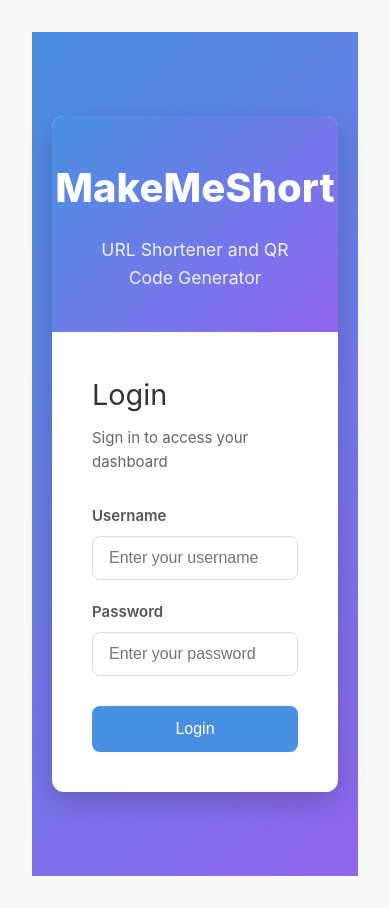
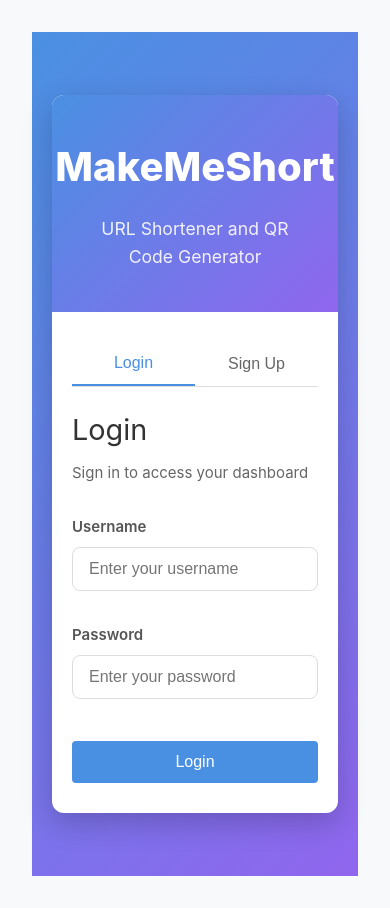
Before and after one commit to anurag2361/makemeshort-frontend, a Vue app: page /login in a window 390 px wide. Built offline with nearby package versions, Linux system fonts and the light colour scheme; the HTML template or start-up script is replaced by a standard one.

Commit message:
signup api

```diff
--- a/src/App.vue
+++ b/src/App.vue
@@ -12,7 +12,7 @@
         <router-link to="/qr-generator">Create QR</router-link>
         <router-link to="/qr-codes">QR Codes</router-link>
         <router-link to="/analytics">Analytics</router-link>
-        <router-link to="/users">Users</router-link>
+        <!-- <router-link to="/users">Users</router-link> -->
 
         <a href="#" @click.prevent="logout" class="logout-link">Logout</a>
       </div>
--- a/src/components/LoginView.vue
+++ b/src/components/LoginView.vue
@@ -7,15 +7,33 @@
       </div>
 
       <div class="form-container">
+        <!-- Add tabs for login/signup -->
+        <div class="auth-tabs">
+          <button
+            @click="activeTab = 'login'"
+            :class="['tab-button', { active: activeTab === 'login' }]"
+          >
+            Login
+          </button>
+          <button
+            @click="activeTab = 'signup'"
+            :class="['tab-button', { active: activeTab === 'signup' }]"
+          >
+            Sign Up
+          </button>
+        </div>
+
+        <!-- Login Form -->
+        <div v-if="activeTab === 'login'">
           <h2>Login</h2>
           <p class="subtitle">Sign in to access your dashboard</p>
 
           <form @submit.prevent="handleLogin" class="login-form">
             <div class="form-group">
-            <label for="username">Username</label>
+              <label for="login-username">Username</label>
               <input
-              id="username"
-              v-model="username"
+                id="login-username"
+                v-model="loginForm.username"
                 type="text"
                 placeholder="Enter your username"
                 :disabled="isLoading"
@@ -24,10 +42,10 @@
             </div>
 
             <div class="form-group">
-            <label for="password">Password</label>
+              <label for="login-password">Password</label>
               <input
-              id="password"
-              v-model="password"
+                id="login-password"
+                v-model="loginForm.password"
                 type="password"
                 placeholder="Enter your password"
                 :disabled="isLoading"
@@ -45,6 +63,70 @@
             </button>
           </form>
         </div>
+
+        <!-- Signup Form -->
+        <div v-else>
+          <h2>Create Account</h2>
+          <p class="subtitle">Sign up to start using MakeMeShort</p>
+
+          <form @submit.prevent="handleSignup" class="signup-form">
+            <div class="form-group">
+              <label for="signup-username">Username</label>
+              <input
+                id="signup-username"
+                v-model="signupForm.username"
+                type="text"
+                placeholder="Choose a username"
+                :disabled="isLoading"
+                required
+              />
+            </div>
+
+            <div class="form-group">
+              <label for="signup-email">Email</label>
+              <input
+                id="signup-email"
+                v-model="signupForm.email"
+                type="email"
+                placeholder="Enter your email"
+                :disabled="isLoading"
+              />
+            </div>
+
+            <div class="form-group">
+              <label for="signup-fullname">Full Name</label>
+              <input
+                id="signup-fullname"
+                v-model="signupForm.fullName"
+                type="text"
+                placeholder="Enter your full name"
+                :disabled="isLoading"
+              />
+            </div>
+
+            <div class="form-group">
+              <label for="signup-password">Password</label>
+              <input
+                id="signup-password"
+                v-model="signupForm.password"
+                type="password"
+                placeholder="Choose a secure password"
+                :disabled="isLoading"
+                required
+              />
+            </div>
+
+            <div v-if="error" class="error-message">
+              {{ error }}
+            </div>
+
+            <button type="submit" class="signup-button" :disabled="isLoading">
+              <span v-if="isLoading">Creating Account...</span>
+              <span v-else>Sign Up</span>
+            </button>
+          </form>
+        </div>
+      </div>
     </div>
   </div>
 </template>
@@ -61,19 +143,30 @@ export default defineComponent({
     const router = useRouter()
     const authStore = useAuthStore()
 
-    const username = ref('')
-    const password = ref('')
+    const activeTab = ref('login')
+
+    const loginForm = ref({
+      username: '',
+      password: '',
+    })
+
+    const signupForm = ref({
+      username: '',
+      password: '',
+      email: '',
+      fullName: '',
+    })
 
     const isLoading = computed(() => authStore.isLoading)
     const error = computed(() => authStore.error)
 
     const handleLogin = async () => {
-      if (!username.value || !password.value) {
+      if (!loginForm.value.username || !loginForm.value.password) {
         return
       }
 
       try {
-        const success = await authStore.login(username.value, password.value)
+        const success = await authStore.login(loginForm.value.username, loginForm.value.password)
         if (success) {
           // Explicitly navigate to home page after successful login
           router.push({ name: 'home' })
@@ -83,12 +176,35 @@ export default defineComponent({
       }
     }
 
+    const handleSignup = async () => {
+      if (!signupForm.value.username || !signupForm.value.password) {
+        return
+      }
+
+      try {
+        const success = await authStore.signup(
+          signupForm.value.username,
+          signupForm.value.password,
+          signupForm.value.email || undefined,
+          signupForm.value.fullName || undefined,
+        )
+        if (success) {
+          // Explicitly navigate to home page after successful signup
+          router.push({ name: 'home' })
+        }
+      } catch (err) {
+        console.error('Signup error:', err)
+      }
+    }
+
     return {
-      username,
-      password,
+      activeTab,
+      loginForm,
+      signupForm,
       isLoading,
       error,
       handleLogin,
+      handleSignup,
     }
   },
 })
@@ -150,12 +266,20 @@ export default defineComponent({
   opacity: 0.9;
 }
 
+@media (min-width: 768px) {
+  .logo-section {
+    width: 40%;
+  }
+}
+
 .form-container {
   padding: 40px;
   flex: 1;
   display: flex;
   flex-direction: column;
-  justify-content: center;
+  justify-content: flex-start;
+  overflow-y: auto;
+  max-height: 80vh;
 }
 
 h2 {
@@ -179,6 +303,7 @@ h2 {
   display: flex;
   flex-direction: column;
   gap: 8px;
+  margin-bottom: 12px;
 }
 
 label {
@@ -229,4 +354,95 @@ input:focus {
   background-color: #a5c7f0;
   cursor: not-allowed;
 }
+
+.auth-tabs {
+  display: flex;
+  margin-bottom: 20px;
+  border-bottom: 1px solid #ddd;
+}
+
+.tab-button {
+  flex: 1;
+  padding: 12px;
+  background: transparent;
+  border: none;
+  font-size: 1rem;
+  font-weight: 500;
+  color: #666;
+  cursor: pointer;
+  transition: all 0.2s;
+}
+
+.tab-button.active {
+  color: #4a90e2;
+  border-bottom: 2px solid #4a90e2;
+}
+
+.tab-button:hover {
+  background-color: #f5f5f5;
+}
+
+/* Style for both login and signup buttons */
+.login-button,
+.signup-button {
+  width: 100%;
+  padding: 12px;
+  background-color: #4a90e2;
+  color: white;
+  border: none;
+  border-radius: 4px;
+  font-size: 1rem;
+  font-weight: 500;
+  cursor: pointer;
+  transition: background-color 0.2s;
+}
+
+.login-button:hover,
+.signup-button:hover {
+  background-color: #3a80d2;
+}
+
+.login-button:disabled,
+.signup-button:disabled {
+  background-color: #9dc2f3;
+  cursor: not-allowed;
+}
+
+.signup-button {
+  background-color: #4caf50;
+}
+
+.signup-button:hover {
+  background-color: #43a047;
+}
+
+.login-form,
+.signup-form {
+  min-height: 300px;
+}
+
+/* Add some bottom margin to the form to ensure enough space */
+.signup-form {
+  display: flex;
+  flex-direction: column;
+  gap: 20px;
+  margin-bottom: 20px;
+}
+
+/* Adjust responsive design for smaller screens */
+@media (max-width: 767px) {
+  .login-container {
+    max-height: none; /* Remove max height on mobile */
+  }
+
+  .form-container {
+    max-height: none; /* No max height on mobile */
+    padding: 30px 20px; /* Smaller padding */
+  }
+
+  .login-form,
+  .signup-form {
+    min-height: 0; /* No min height on mobile */
+  }
+}
 </style>
--- a/src/components/QrCodesView.vue
+++ b/src/components/QrCodesView.vue
@@ -62,9 +62,7 @@
             >
               Download
             </a>
-            <button @click="confirmDelete(qrCode)" class="delete-button" v-if="canManageQr">
-              Delete
-            </button>
+            <button @click="confirmDelete(qrCode)" class="delete-button">Delete</button>
           </div>
         </div>
       </div>
@@ -99,7 +97,6 @@
 <script lang="ts">
 import { defineComponent, ref, computed, onMounted } from 'vue'
 import { useQrCodeStore } from '@/stores/qr'
-import { useAuthStore } from '@/stores/auth'
 import type { QrCode, QrTargetType } from '@/types/api'
 
 export default defineComponent({
@@ -107,12 +104,11 @@ export default defineComponent({
 
   setup() {
     const qrCodeStore = useQrCodeStore()
-    const authStore = useAuthStore()
 
     const qrCodes = computed(() => qrCodeStore.qrCodes)
     const isLoading = computed(() => qrCodeStore.isLoading)
     const error = computed(() => qrCodeStore.error)
-    const canManageQr = computed(() => authStore.canManageQr)
+    const canManageQr = computed(() => true)
 
     const showDeleteModal = ref(false)
     const isDeletingQr = ref(false)
--- a/src/components/UserManagementView.vue
+++ b/src/components/UserManagementView.vue
@@ -30,7 +30,6 @@
             <th>Username</th>
             <th>Full Name</th>
             <th>Email</th>
-            <th>Roles</th>
             <th>Status</th>
             <th>Created</th>
             <th>Last Login</th>
@@ -42,13 +41,6 @@
             <td>{{ user.username }}</td>
             <td>{{ user.full_name || 'Not set' }}</td>
             <td>{{ user.email || 'Not set' }}</td>
-            <td>
-              <div class="roles-list">
-                <span v-for="role in user.roles" :key="role" class="role-badge">
-                  {{ role }}
-                </span>
-              </div>
-            </td>
             <td>
               <span
                 class="status-badge"
@@ -169,10 +161,11 @@
   </div>
 </template>
 
+<!-- filepath: /Users/anuragsharma/Documents/makemeshort-cms/makemeshort-cms/src/components/UserManagementView.vue -->
 <script lang="ts">
 import { defineComponent, ref, computed, onMounted } from 'vue'
 import { useUserStore } from '@/stores/user'
-import type { User } from '@/types/api'
+import type { User, CreateUserRequest } from '@/types/api'
 
 export default defineComponent({
   name: 'UserManagementView',
@@ -270,7 +263,12 @@ export default defineComponent({
       isSubmitting.value = true
       formError.value = ''
 
-      try {
+      const userData: Partial<CreateUserRequest> = {}
+
+      if (userForm.value.password) {
+        userData.password = userForm.value.password
+      }
+
       if (userForm.value.email) {
         userData.email = userForm.value.email
       }
@@ -279,6 +277,7 @@ export default defineComponent({
         userData.full_name = userForm.value.fullName
       }
 
+      try {
         await userStore.updateUser(userToEdit.value.id, userData)
         closeModals()
         // eslint-disable-next-line @typescript-eslint/no-explicit-any
@@ -427,12 +426,6 @@ h1 {
   background-color: #f9f9f9;
 }
 
-.roles-list {
-  display: flex;
-  flex-wrap: wrap;
-  gap: 6px;
-}
-
 .role-badge {
   background-color: #e4f0fc;
   color: #4a90e2;
@@ -564,13 +557,6 @@ h1 {
   box-shadow: 0 0 0 2px rgba(74, 144, 226, 0.2);
 }
 
-.roles-checkboxes {
-  display: grid;
-  grid-template-columns: repeat(auto-fill, minmax(180px, 1fr));
-  gap: 12px;
-  margin-top: 10px;
-}
-
 .role-checkbox {
   display: flex;
   align-items: center;
--- a/src/services/api.ts
+++ b/src/services/api.ts
@@ -9,6 +9,7 @@ import type {
   User,
   CreateUserRequest,
   QrCode,
+  AuthResponse,
 } from '@/types/api'
 
 const apiClient = axios.create({
@@ -43,6 +44,16 @@ export default {
   login(credentials: { username: string; password: string }) {
     return apiClient.post('/auth/login', credentials)
   },
+
+  signup(userData: {
+    username: string
+    password: string
+    email?: string
+    full_name?: string
+  }): Promise<AxiosResponse<AuthResponse>> {
+    return apiClient.post('/auth/signup', userData)
+  },
+
   shortenUrl(payload: ShortenUrlRequest): Promise<AxiosResponse<ShortenUrlResponse>> {
     return apiClient.post('/shorten', payload)
   },
@@ -100,5 +111,21 @@ export default {
     return apiClient.delete(`/users/${userId}`)
   },
 
+  getUserUrls(userId: string, search?: string): Promise<AxiosResponse<ShortenedUrl[]>> {
+    const params = {
+      ...(search ? { search } : {}),
+      user_id: userId,
+    }
+    return apiClient.get('/urls', { params })
+  },
+
+  getUserQrCodes(userId: string, search?: string): Promise<AxiosResponse<QrCode[]>> {
+    const params = {
+      ...(search ? { search } : {}),
+      user_id: userId,
+    }
+    return apiClient.get('/qr', { params })
+  },
+
   apiClient,
 }
--- a/src/stores/auth.ts
+++ b/src/stores/auth.ts
@@ -2,10 +2,7 @@
 import { defineStore } from 'pinia'
 import api from '@/services/api'
 import router from '@/router'
-
-interface User {
-  username: string
-}
+import type { User } from '@/types/api'
 
 interface AuthState {
   token: string | null
@@ -17,7 +14,7 @@ interface AuthState {
 export const useAuthStore = defineStore('auth', {
   state: (): AuthState => ({
     token: localStorage.getItem('token'),
-    user: null,
+    user: JSON.parse(localStorage.getItem('user') || 'null'),
     isLoading: false,
     error: null,
   }),
@@ -50,10 +47,9 @@ export const useAuthStore = defineStore('auth', {
 
       try {
         const response = await api.login({ username, password })
+        // Update to use the new response format
         this.token = response.data.token
-        this.user = {
-          username: response.data.username,
-        }
+        this.user = response.data.user
 
         // Store token in localStorage for persistence
         localStorage.setItem('token', this.token as string)
@@ -87,7 +83,7 @@ export const useAuthStore = defineStore('auth', {
       if (this.token) {
         api.setAuthToken(this.token)
 
-        // If we have a token but no user data, try to load from localStorage first
+        // If we have a token but no user data, try to load from localStorage
         if (!this.user) {
           const storedUser = localStorage.getItem('user')
           if (storedUser) {
@@ -96,26 +92,17 @@ export const useAuthStore = defineStore('auth', {
               return true
             } catch (error) {
               console.error('Error parsing stored user data:', error)
+              // If parsing fails, clear the token
+              this.token = null
+              localStorage.removeItem('token')
+              localStorage.removeItem('user')
+              return false
             }
-          }
-
-          // If no stored user data, try to parse from token
-          try {
-            const parts = this.token.split('.')
-            if (parts.length === 3) {
-              const payload = JSON.parse(atob(parts[1]))
-              this.user = {
-                username: payload.sub, // JWT standard for subject (username)
-              }
-              // Also store the parsed user data
-              localStorage.setItem('user', JSON.stringify(this.user))
-            }
-          } catch (error) {
-            console.error('Error parsing JWT token:', error)
-            // If parsing fails, clear the token
+          } else {
+            // If no stored user data, token might be invalid
+            console.error('Token exists but no user data found')
             this.token = null
             localStorage.removeItem('token')
-            localStorage.removeItem('user')
             return false
           }
         }
@@ -124,5 +111,40 @@ export const useAuthStore = defineStore('auth', {
       }
       return false
     },
+
+    async signup(username: string, password: string, email?: string, fullName?: string) {
+      this.isLoading = true
+      this.error = null
+
+      try {
+        const response = await api.signup({
+          username,
+          password,
+          email,
+          full_name: fullName,
+        })
+
+        // Handle successful signup the same way as login
+        this.token = response.data.token
+        this.user = response.data.user
+
+        // Store token in localStorage for persistence
+        localStorage.setItem('token', this.token as string)
+
+        // Also store user data in localStorage
+        localStorage.setItem('user', JSON.stringify(this.user))
+
+        // Set token for all future API requests
+        api.setAuthToken(this.token as string)
+
+        return true
+      } catch (err: any) {
+        this.error = err.response?.data?.error || 'Signup failed. Please try again.'
+        console.error('Signup error:', err)
+        return false
+      } finally {
+        this.isLoading = false
+      }
+    },
   },
 })
--- a/src/stores/qr.ts
+++ b/src/stores/qr.ts
@@ -22,7 +22,7 @@ export const useQrCodeStore = defineStore('qrCode', {
 
       try {
         const response = await api.getAllQrCodes(search)
-        this.qrCodes = response.data
+        this.qrCodes = response.data.filter((qr) => qr.owned_by_current_user)
         return response.data
         // eslint-disable-next-line @typescript-eslint/no-explicit-any
       } catch (err: any) {
--- a/src/stores/url.ts
+++ b/src/stores/url.ts
@@ -26,7 +26,7 @@ export const useUrlStore = defineStore('url', {
 
       try {
         const response = await api.getAllUrls(search)
-        this.urls = response.data
+        this.urls = response.data.filter((url) => url.owned_by_current_user)
         console.log('Fetched URLs:', this.urls)
         // eslint-disable-next-line @typescript-eslint/no-explicit-any
       } catch (err: any) {
```
Also changed, not shown: src/types/api.ts (+9 -0 lines). Lines whose indentation alone changed are shown as unchanged.
